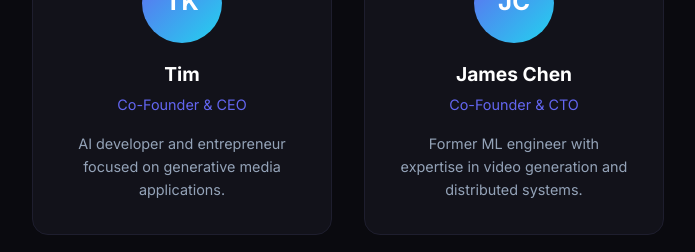
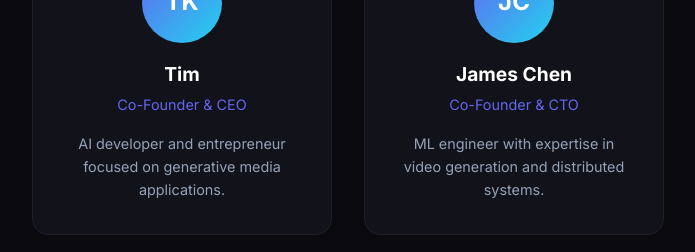
Before and after one commit to timkaltenbach/vera, a plain HTML site: page index.html in a window 1280 px wide. Shown: the part 4780-5032 px from the top of the page, without its empty margins (292-987 px from the left). Drawn offline with Linux system fonts and the light colour scheme.

```diff
--- a/index.html
+++ b/index.html
@@ -274,7 +274,7 @@
                 <div class="team-avatar">JC</div>
                 <h3>James Chen</h3>
                 <p class="team-role">Co-Founder & CTO</p>
-                <p class="team-bio">Former ML engineer with expertise in video generation and distributed systems.</p>
+                <p class="team-bio">ML engineer with expertise in video generation and distributed systems.</p>
             </div>
         </div>
     </section>
```
Also changed, not shown: 1 other file.
